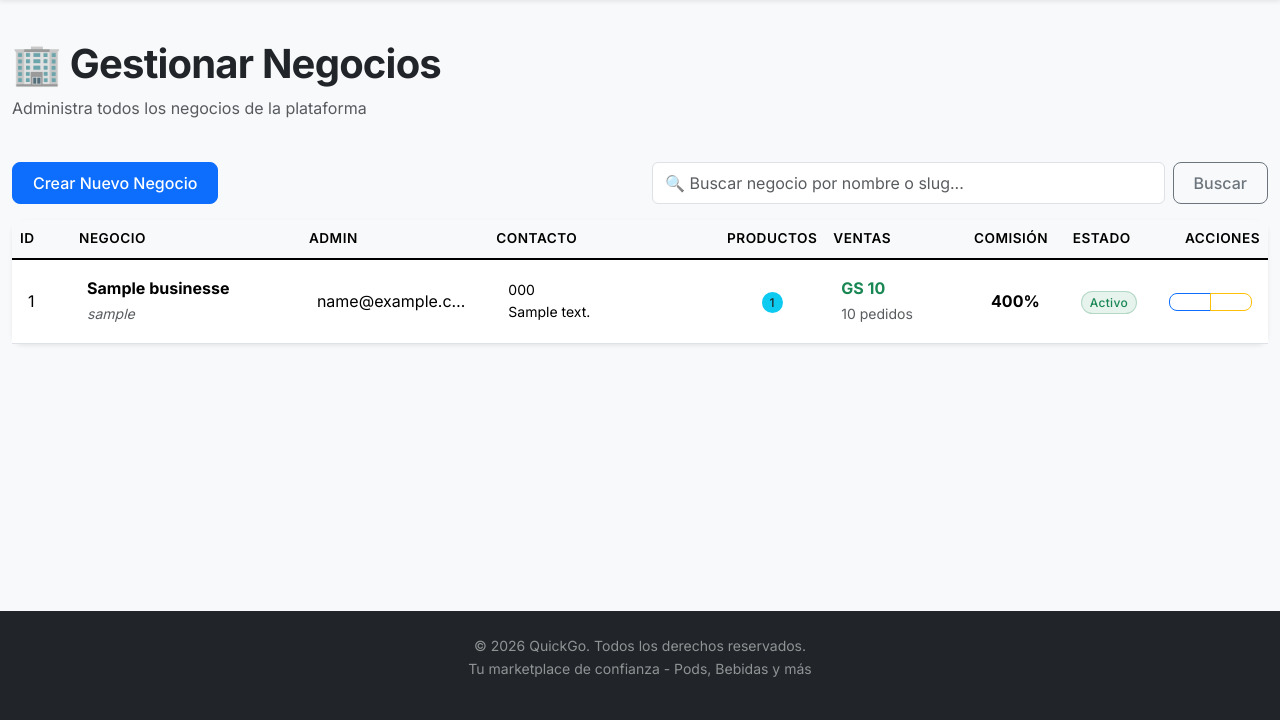
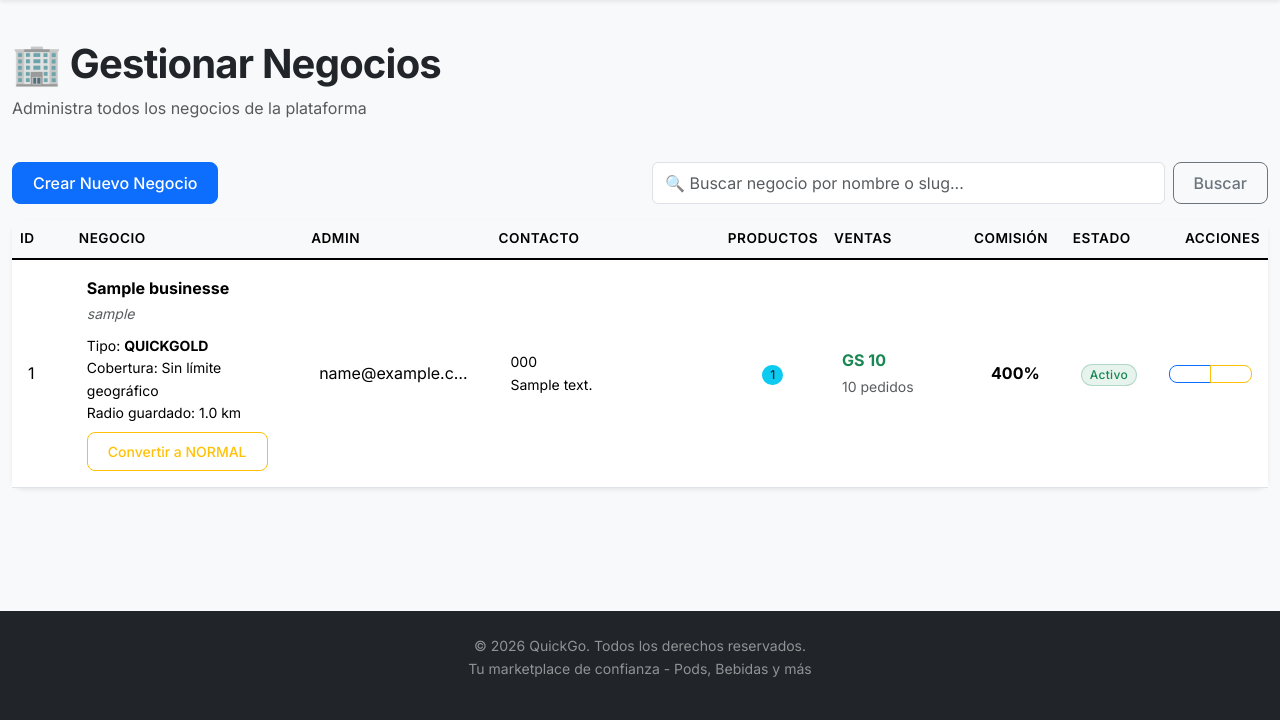
Before and after one commit to victorsamaniego/quick, a Flask app: page /super-admin/businesses in a window 1280 px wide. Shown: the part 80-800 px from the top of the page. Run offline with Flask 3, Linux system fonts and the light colour scheme; a user stored in the database is signed in; tables that the repository leaves empty hold one stand-in row (values such as "Sample post"); some libraries are stand-ins or nearby versions.

Commit message:
Agregar modo QuickGold sin limite geografico

```diff
--- a/forms.py
+++ b/forms.py
@@ -164,3 +164,10 @@ class BusinessCoverageForm(FlaskForm):
         choices=[(km, f'{km} km') for km in (1, 2, 3, 5, 10, 15, 20, 30, 50)],
         validators=[InputRequired()]
     )
+
+
+class QuickGoldForm(FlaskForm):
+    seller_type = SelectField(
+        'Tipo', choices=[('normal', 'NORMAL'), ('quickgold', 'QUICKGOLD')],
+        validators=[InputRequired()]
+    )
--- a/models.py
+++ b/models.py
@@ -177,6 +177,7 @@ class Business(db.Model):
     latitude = db.Column(db.Float, nullable=True)
     longitude = db.Column(db.Float, nullable=True)
     delivery_radius_km = db.Column(db.Float, default=10.0)
+    is_quickgold = db.Column(db.Boolean, nullable=False, default=False, server_default=db.false())
     requires_subscription = db.Column(db.Boolean, default=True)
     subscription_exempt_reason = db.Column(db.String(200), nullable=True)
     is_active = db.Column(db.Boolean, default=True)
--- a/routes.py
+++ b/routes.py
@@ -10,7 +10,7 @@ from math import radians, sin, cos, sqrt, atan2, isfinite
 from models import db, User, Product, Category, Order, OrderItem, Business, DeliveryRequest, ChatMessage, SecurityQuestion, SupportChat, DeliveryBusinessChat, UserMessage, Notification, NotificationRecipient
 from forms import (
     RegistrationForm, LoginForm, PasswordResetForm,
-    ProductForm, OrderForm, AdminUserForm, CategoryForm, BusinessCoverageForm
+    ProductForm, OrderForm, AdminUserForm, CategoryForm, BusinessCoverageForm, QuickGoldForm
 )
 from extensions import limiter
 
@@ -137,9 +137,22 @@ def obtener_negocios_cercanos(user_lat, user_lon):
     try:
         user_lat, user_lon = validar_coordenadas(user_lat, user_lon)
     except (TypeError, ValueError):
-        return []
+        user_lat = user_lon = None
 
     for business in all_businesses:
+        if business.is_quickgold:
+            # QuickGold bypasses visibility coverage only; saved location/radius stay intact.
+            distance = None
+            try:
+                latitude, longitude = validar_coordenadas(business.latitude, business.longitude)
+                if user_lat is not None:
+                    distance = round(calcular_distancia_negocio_km(user_lat, user_lon, latitude, longitude), 2)
+            except (TypeError, ValueError):
+                pass
+            negocios_cercanos.append({'business': business, 'distance': distance})
+            continue
+        if user_lat is None:
+            continue
         try:
             latitude, longitude = validar_coordenadas(business.latitude, business.longitude)
             radius = float(business.delivery_radius_km)
@@ -151,7 +164,7 @@ def obtener_negocios_cercanos(user_lat, user_lon):
         if distancia <= radius:
             negocios_cercanos.append({'business': business, 'distance': round(distancia, 2)})
 
-    negocios_cercanos.sort(key=lambda x: x['distance'])
+    negocios_cercanos.sort(key=lambda x: x['distance'] if x['distance'] is not None else float('inf'))
     return negocios_cercanos
 
 
@@ -1998,7 +2011,7 @@ def dashboard():
 @super_admin_required
 def manage_businesses():
     businesses = Business.query.order_by(Business.created_at.desc()).all()
-    return render_template('super_admin/businesses.html', businesses=businesses)
+    return render_template('super_admin/businesses.html', businesses=businesses, quickgold_form=QuickGoldForm())
 
 
 @super_admin_bp.route('/businesses/search')
@@ -2012,7 +2025,28 @@ def search_businesses():
         ).order_by(Business.created_at.desc()).all()
     else:
         businesses = Business.query.order_by(Business.created_at.desc()).all()
-    return render_template('super_admin/businesses.html', businesses=businesses)
+    return render_template('super_admin/businesses.html', businesses=businesses, quickgold_form=QuickGoldForm())
+
+
+@super_admin_bp.route('/businesses/<int:business_id>/quickgold', methods=['POST'])
+@login_required
+def update_quickgold(business_id):
+    if not current_user.is_super_admin:
+        abort(403)
+    if request.args or set(request.form) - {'csrf_token', 'seller_type'}:
+        abort(400)
+    if any(len(request.form.getlist(key)) != 1 for key in request.form):
+        abort(400)
+    form = QuickGoldForm()
+    if not form.validate_on_submit():
+        abort(400, description='Tipo inválido o formulario vencido. Volvé al listado de negocios.')
+    business = db.session.get(Business, business_id)
+    if business is None:
+        abort(404)
+    business.is_quickgold = form.seller_type.data == 'quickgold'
+    db.session.commit()
+    flash('Tipo de vendedor actualizado.', 'success')
+    return redirect(url_for('super_admin.manage_businesses'))
 
 
 @super_admin_bp.route('/businesses/new', methods=['GET', 'POST'])
--- a/templates/products.html
+++ b/templates/products.html
@@ -81,7 +81,7 @@
             </small>
             {% for negocio_info in negocios_cercanos[:5] %}
             <span class="business-badge">
-                {{ negocio_info.business.name }} - {{ negocio_info.distance }} km
+                {{ negocio_info.business.name }} - {% if negocio_info.distance is not none %}{{ negocio_info.distance }} km{% else %}Sin límite geográfico{% endif %}
             </span>
             {% endfor %}
             {% if negocios_cercanos|length > 5 %}
--- a/templates/super_admin/businesses.html
+++ b/templates/super_admin/businesses.html
@@ -57,6 +57,16 @@
                                     <td>
                                         <strong class="d-block">{{ business.name }}</strong>
                                         <small class="text-muted fst-italic">{{ business.slug }}</small>
+                                        <div class="small mt-2">
+                                            Tipo: <strong>{{ 'QUICKGOLD' if business.is_quickgold else 'NORMAL' }}</strong><br>
+                                            Cobertura: {% if business.is_quickgold %}Sin límite geográfico{% else %}{{ business.delivery_radius_km }} km{% endif %}<br>
+                                            Radio guardado: {{ business.delivery_radius_km }} km
+                                        </div>
+                                        <form method="POST" action="{{ url_for('super_admin.update_quickgold', business_id=business.id) }}" class="mt-2">
+                                            {{ quickgold_form.hidden_tag() }}
+                                            <input type="hidden" name="seller_type" value="{{ 'normal' if business.is_quickgold else 'quickgold' }}">
+                                            <button class="btn btn-sm btn-outline-warning" type="submit">Convertir a {{ 'NORMAL' if business.is_quickgold else 'QUICKGOLD' }}</button>
+                                        </form>
                                     </td>
                                     <td>
                                         {% if business.admin_user %}
```
Also changed, not shown: tests/test_quickgold.py (added, +105 -0 lines), migrations/001_business_quickgold.sql (added).
